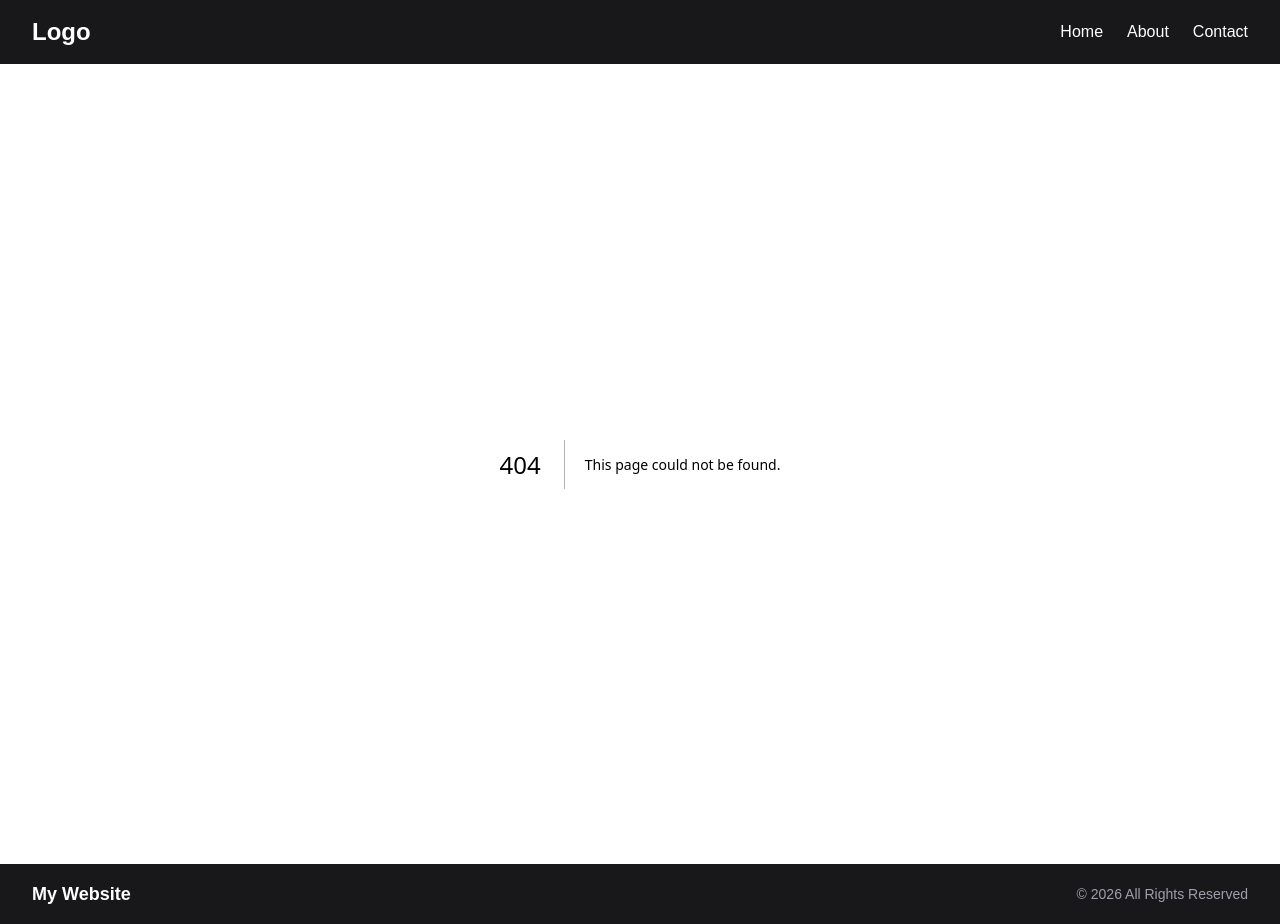
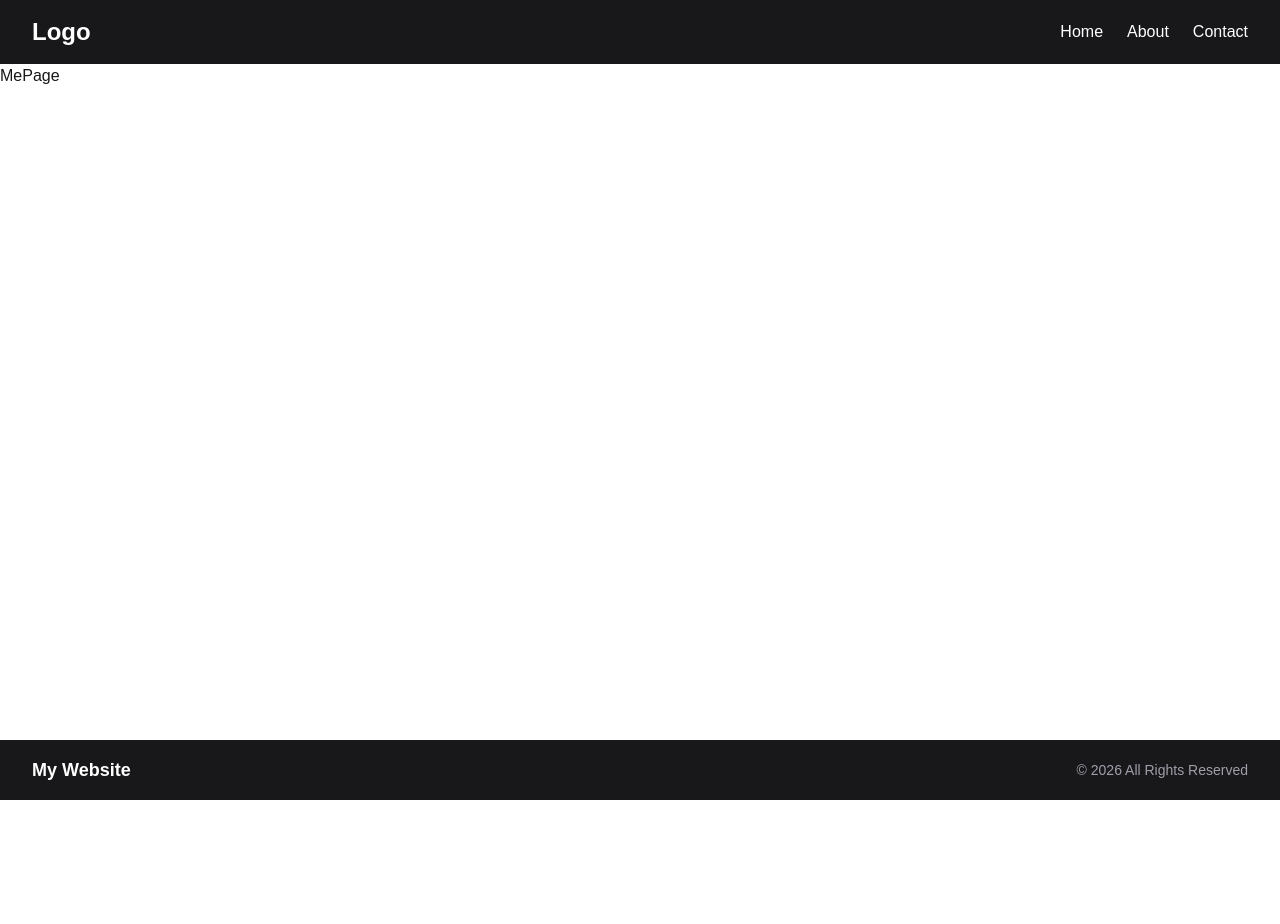
Before and after one commit to harshaggarwal04/testing-repo, a Next.js app: page /me in a window 1280 px wide. Before the commit this address had no page. After the commit the page ends 800 px from the top, so only its background shows below. Built offline with nearby package versions, Linux system fonts and the light colour scheme.

Commit message:
creating me page

```diff
--- /dev/null
+++ b/app/me/page.tsx
@@ -0,0 +1,9 @@
+import React from 'react'
+
+const MePage = () => {
+  return (
+    <div>MePage</div>
+  )
+}
+
+export default MePage
```
